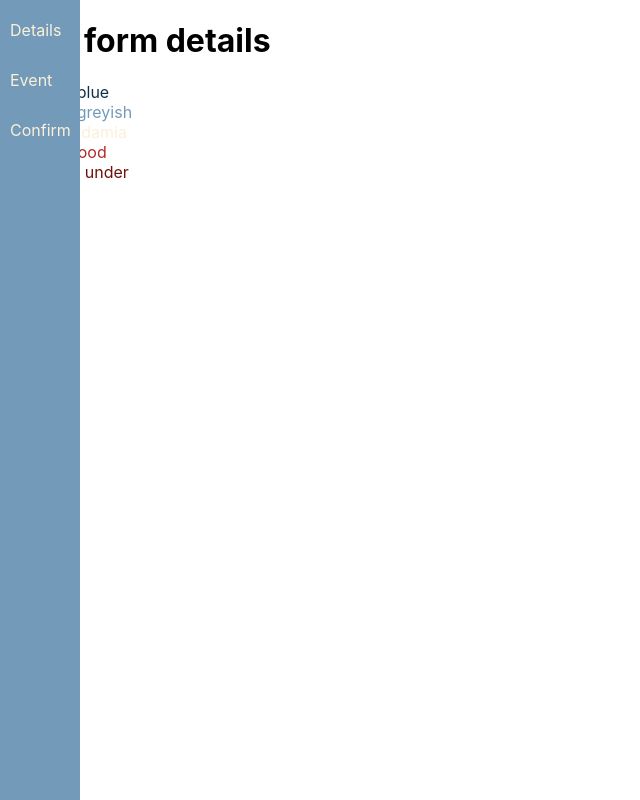
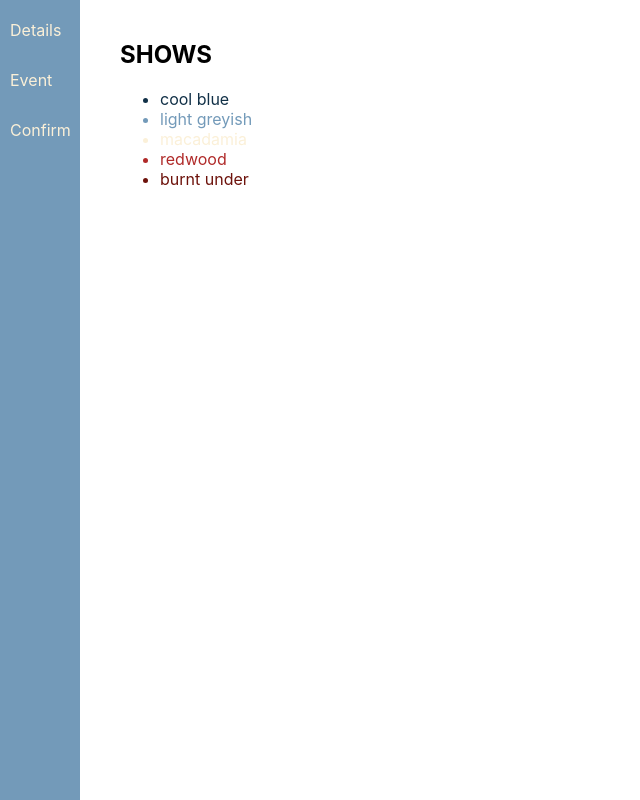
Before and after one commit to rhythm1124/Booking-app-, a React (Create React App) app in the folder bookingapp/: page / in a window 1280 px wide. Shown: the whole page, without its empty margins (0-640 px from the left). Built offline with nearby package versions, Linux system fonts and the light colour scheme.

Commit message:
Update main_form.js

```diff
--- a/bookingapp/src/pages/main_form.js
+++ b/bookingapp/src/pages/main_form.js
@@ -11,7 +11,8 @@ const Form = () => {
                     <li><a>Confirm</a></li>
                 </ul>
             </div>
-            <h1>main form details</h1>
+            <div class="main-content">
+            <h2>SHOWS</h2>
             <ul class="color-theme">
                 <li id="a">cool blue</li>
                 <li id="b">light greyish</li>
@@ -19,6 +20,7 @@ const Form = () => {
                 <li id="d">redwood</li>
                 <li id="e">burnt under</li>
             </ul>
+            </div>
         </div>
     )
 }
```
